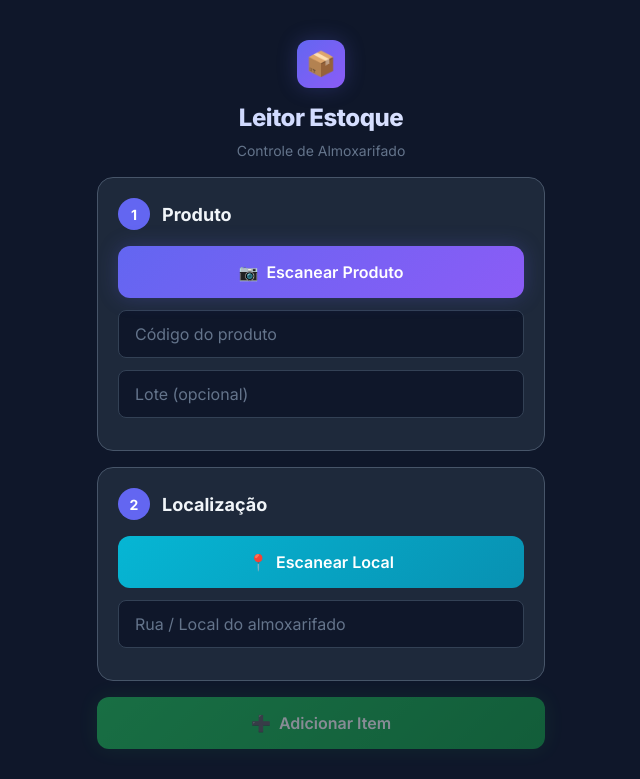
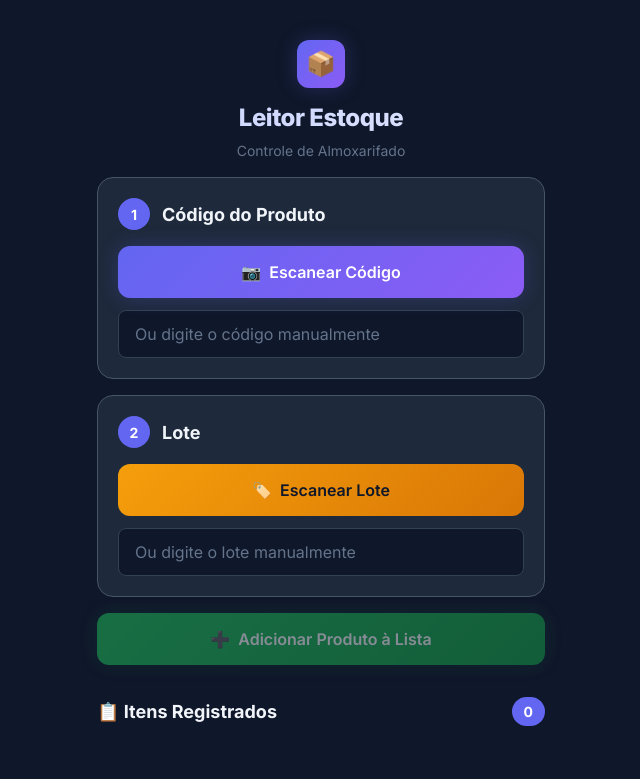
Before and after one commit to tecnologiaklg/leitor, a React (Vite) app: page / in a window 1280 px wide. Shown: the top 779 px of the page, without its empty margins (319-959 px from the left). Built offline with nearby package versions, Linux system fonts and the light colour scheme.

Commit message:
Atualizando o fluxo para ler codigo, lote e depois o local em lote

```diff
--- a/src/App.tsx
+++ b/src/App.tsx
@@ -3,37 +3,58 @@ import Scanner from './components/Scanner'
 import ItemList from './components/ItemList'
 import Toast, { showToast } from './components/Toast'
 import ConfirmDialog from './components/ConfirmDialog'
-import { parseQRData, generateId, formatDateTime } from './utils/helpers'
+import { generateId, formatDateTime } from './utils/helpers'
 import type { StockItem } from './utils/helpers'
 import { exportCSV, exportExcel } from './services/exportService'
 
+interface PendingProduct {
+  id: string
+  codigo: string
+  lote: string
+}
+
 const App: React.FC = () => {
-  // Step 1: Product data
+  // Step 1: Product code
   const [codigo, setCodigo] = useState('')
+
+  // Step 2: Lot
   const [lote, setLote] = useState('')
 
-  // Step 2: Location
+  // Pending products (before assigning location)
+  const [pendingProducts, setPendingProducts] = useState<PendingProduct[]>([])
+
+  // Step 3: Location
   const [local, setLocal] = useState('')
   const [lastLocal, setLastLocal] = useState('')
 
-  // Items list
+  // Final items list
   const [items, setItems] = useState<StockItem[]>([])
 
-  // Scanner states (only one scanner at a time)
+  // Scanner states
   const [scanningProduct, setScanningProduct] = useState(false)
+  const [scanningLote, setScanningLote] = useState(false)
   const [scanningLocal, setScanningLocal] = useState(false)
 
   // Dialog
   const [showClearDialog, setShowClearDialog] = useState(false)
 
-  // Handle product scan
+  // Stop all other scanners when one starts
+  const stopAllScanners = () => {
+    setScanningProduct(false)
+    setScanningLote(false)
+    setScanningLocal(false)
+  }
+
+  // Handle product code scan
   const handleProductScan = useCallback((result: string) => {
-    const parsed = parseQRData(result)
-    setCodigo(parsed.codigo)
-    if (parsed.lote) {
-      setLote(parsed.lote)
-    }
-    showToast(`Produto lido: ${parsed.codigo}`, 'success', '📦')
+    setCodigo(result.trim())
+    showToast(`Código lido: ${result.trim()}`, 'success', '📦')
+  }, [])
+
+  // Handle lot scan
+  const handleLoteScan = useCallback((result: string) => {
+    setLote(result.trim())
+    showToast(`Lote lido: ${result.trim()}`, 'success', '🏷️')
   }, [])
 
   // Handle location scan
@@ -41,6 +62,33 @@ const App: React.FC = () => {
     setLocal(result.trim())
     showToast(`Local lido: ${result.trim()}`, 'success', '📍')
   }, [])
+
+  // Add product+lot to pending list
+  const handleAddPending = () => {
+    if (!codigo) {
+      showToast('Escaneie ou digite o código do produto', 'error')
+      return
+    }
+
+    const newPending: PendingProduct = {
+      id: generateId(),
+      codigo,
+      lote,
+    }
+
+    setPendingProducts((prev) => [newPending, ...prev])
+    showToast(`Produto adicionado: ${codigo}`, 'success', '✅')
+
+    // Reset product/lot fields for next scan
+    setCodigo('')
+    setLote('')
+  }
+
+  // Remove item from pending list
+  const handleRemovePending = (id: string) => {
+    setPendingProducts((prev) => prev.filter((p) => p.id !== id))
+    showToast('Produto removido da lista', 'info', '🗑️')
+  }
 
   // Use last location shortcut
   const handleRepeatLocal = () => {
@@ -50,36 +98,41 @@ const App: React.FC = () => {
     }
   }
 
-  // Add item
-  const handleAddItem = () => {
-    if (!codigo) {
-      showToast('Escaneie ou digite o código do produto', 'error')
+  // Confirm location: assign location to all pending products
+  const handleConfirmLocation = () => {
+    if (pendingProducts.length === 0) {
+      showToast('Nenhum produto pendente', 'error')
       return
     }
     if (!local) {
-      showToast('Escaneie ou digite o local de armazenamento', 'error')
+      showToast('Escaneie ou digite a localização', 'error')
       return
     }
 
-    const newItem: StockItem = {
+    const now = formatDateTime()
+    const newItems: StockItem[] = pendingProducts.map((p) => ({
       id: generateId(),
-      codigo,
-      lote,
+      codigo: p.codigo,
+      lote: p.lote,
       local,
-      dataHora: formatDateTime(),
+      dataHora: now,
+    }))
+
+    setItems((prev) => [...newItems, ...prev])
+    setLastLocal(local)
+
+    showToast(
+      `${pendingProducts.length} produto(s) vinculado(s) ao local ${local}`,
+      'success',
+      '🎉'
+    )
+
+    // Clear pending list and location
+    setPendingProducts([])
+    setLocal('')
   }
 
-    setItems((prev) => [newItem, ...prev])
-    setLastLocal(local)
-
-    showToast('Item adicionado com sucesso!', 'success', '✅')
-
-    // Reset fields (keep local for convenience)
-    setCodigo('')
-    setLote('')
-  }
-
-  // Remove single item
+  // Remove single final item
   const handleRemoveItem = (id: string) => {
     setItems((prev) => prev.filter((item) => item.id !== id))
     showToast('Item removido', 'info', '🗑️')
@@ -88,11 +141,12 @@ const App: React.FC = () => {
   // Clear all
   const handleClearAll = () => {
     setItems([])
+    setPendingProducts([])
     setCodigo('')
     setLote('')
     setLocal('')
     setShowClearDialog(false)
-    showToast('Lista limpa', 'info', '🧹')
+    showToast('Tudo limpo', 'info', '🧹')
   }
 
   // Export handlers
@@ -115,6 +169,8 @@ const App: React.FC = () => {
   }
 
   const productReady = Boolean(codigo)
+  const loteReady = Boolean(lote)
+  const hasPending = pendingProducts.length > 0
   const localReady = Boolean(local)
 
   return (
@@ -123,8 +179,8 @@ const App: React.FC = () => {
       <ConfirmDialog
         open={showClearDialog}
         icon="🗑️"
-        title="Limpar Lista"
-        message={`Tem certeza que deseja remover todos os ${items.length} itens? Esta ação não pode ser desfeita.`}
+        title="Limpar Tudo"
+        message={`Remover ${items.length} item(ns) registrado(s) e ${pendingProducts.length} pendente(s)? Esta ação não pode ser desfeita.`}
         confirmText="Limpar Tudo"
         cancelText="Cancelar"
         onConfirm={handleClearAll}
@@ -138,69 +194,138 @@ const App: React.FC = () => {
         <p className="header__subtitle">Controle de Almoxarifado</p>
       </header>
 
-      {/* Step 1: Product */}
+      {/* ============ STEP 1: Product Code ============ */}
       <section className={`card ${productReady ? 'card--success' : ''}`}>
         <div className="card__header">
           <span className={`card__step ${productReady ? 'card__step--done' : ''}`}>
             {productReady ? '✓' : '1'}
           </span>
-          <h2 className="card__title">Produto</h2>
+          <h2 className="card__title">Código do Produto</h2>
         </div>
 
         <Scanner
           onScan={handleProductScan}
-          label="Escanear Produto"
+          label="Escanear Código"
           buttonIcon="📷"
           buttonClass="btn--primary"
           scanning={scanningProduct}
           setScanning={(v) => {
+            if (v) stopAllScanners()
             setScanningProduct(v)
-            if (v) setScanningLocal(false)
           }}
         />
 
         <div className="mt-3">
-          <div className="input-group">
           <input
             type="text"
             className="input"
-              placeholder="Código do produto"
+            placeholder="Ou digite o código manualmente"
             value={codigo}
             onChange={(e) => setCodigo(e.target.value)}
           />
         </div>
-          <div className="input-group">
+
+        {productReady && (
+          <div className="data-display mt-3">
+            <span className="data-display__label">Cód</span>
+            <span className="data-display__value">{codigo}</span>
+          </div>
+        )}
+      </section>
+
+      {/* ============ STEP 2: Lot ============ */}
+      <section className={`card ${loteReady ? 'card--success' : ''}`}>
+        <div className="card__header">
+          <span className={`card__step ${loteReady ? 'card__step--done' : ''}`}>
+            {loteReady ? '✓' : '2'}
+          </span>
+          <h2 className="card__title">Lote</h2>
+        </div>
+
+        <Scanner
+          onScan={handleLoteScan}
+          label="Escanear Lote"
+          buttonIcon="🏷️"
+          buttonClass="btn--warning"
+          scanning={scanningLote}
+          setScanning={(v) => {
+            if (v) stopAllScanners()
+            setScanningLote(v)
+          }}
+        />
+
+        <div className="mt-3">
           <input
             type="text"
             className="input"
-              placeholder="Lote (opcional)"
+            placeholder="Ou digite o lote manualmente"
             value={lote}
             onChange={(e) => setLote(e.target.value)}
           />
         </div>
-        </div>
 
-        {productReady && (
-          <div>
-            <div className="data-display">
-              <span className="data-display__label">Cód</span>
-              <span className="data-display__value">{codigo}</span>
-            </div>
-            {lote && (
-              <div className="data-display">
+        {loteReady && (
+          <div className="data-display mt-3">
             <span className="data-display__label">Lote</span>
             <span className="data-display__value">{lote}</span>
           </div>
         )}
-          </div>
-        )}
       </section>
 
-      {/* Step 2: Location */}
+      {/* ============ ADD TO PENDING ============ */}
+      <button
+        className="btn btn--success"
+        onClick={handleAddPending}
+        disabled={!productReady}
+        style={{ marginBottom: 'var(--space-4)' }}
+      >
+        <span>➕</span>
+        Adicionar Produto à Lista
+      </button>
+
+      {/* ============ PENDING PRODUCTS ============ */}
+      {hasPending && (
+        <section className="card card--active">
+          <div className="card__header">
+            <span className="items-count">{pendingProducts.length}</span>
+            <h2 className="card__title">Produtos Pendentes</h2>
+          </div>
+
+          <p className="text-sm text-muted mb-3">
+            Escaneie a localização para vincular todos os produtos abaixo.
+          </p>
+
+          {pendingProducts.map((p) => (
+            <div key={p.id} className="item-card">
+              <button
+                className="item-card__delete"
+                onClick={() => handleRemovePending(p.id)}
+                title="Remover"
+              >
+                ✕
+              </button>
+              <div className="item-card__row">
+                <span className="item-card__icon">📦</span>
+                <span className="item-card__label">Cód</span>
+                <span className="item-card__value">{p.codigo}</span>
+              </div>
+              <div className="item-card__row">
+                <span className="item-card__icon">🏷️</span>
+                <span className="item-card__label">Lote</span>
+                <span className="item-card__value">{p.lote || '—'}</span>
+              </div>
+            </div>
+          ))}
+        </section>
+      )}
+
+      {/* ============ STEP 3: Location (only shows when there are pending products) ============ */}
+      {hasPending && (
+        <>
           <section className={`card ${localReady ? 'card--success' : ''}`}>
             <div className="card__header">
               <span className={`card__step ${localReady ? 'card__step--done' : ''}`}>
-            {localReady ? '✓' : '2'}
+                {localReady ? '✓' : '3'}
               </span>
               <h2 className="card__title">Localização</h2>
             </div>
@@ -212,25 +337,23 @@ const App: React.FC = () => {
               buttonClass="btn--info"
               scanning={scanningLocal}
               setScanning={(v) => {
+                if (v) stopAllScanners()
                 setScanningLocal(v)
-            if (v) setScanningProduct(false)
               }}
             />
 
             <div className="mt-3">
-          <div className="input-group">
               <input
                 type="text"
                 className="input"
-              placeholder="Rua / Local do almoxarifado"
+                placeholder="Ou digite o local manualmente"
                 value={local}
                 onChange={(e) => setLocal(e.target.value)}
               />
             </div>
-        </div>
 
             {lastLocal && !local && (
-          <button className="repeat-local" onClick={handleRepeatLocal}>
+              <button className="repeat-local mt-3" onClick={handleRepeatLocal}>
                 <span>🔁</span>
                 <span className="repeat-local__label">Repetir último:</span>
                 <span className="repeat-local__value">{lastLocal}</span>
@@ -238,28 +361,30 @@ const App: React.FC = () => {
             )}
 
             {localReady && (
-          <div className="data-display">
+              <div className="data-display mt-3">
                 <span className="data-display__label">Local</span>
                 <span className="data-display__value">{local}</span>
               </div>
             )}
           </section>
 
-      {/* Step 3: Add */}
+          {/* Confirm: assign location to all pending */}
           <button
             className="btn btn--success"
-        onClick={handleAddItem}
-        disabled={!productReady || !localReady}
+            onClick={handleConfirmLocation}
+            disabled={!localReady}
             style={{ marginBottom: 'var(--space-4)' }}
           >
-        <span>➕</span>
-        Adicionar Item
+            <span>✅</span>
+            Vincular {pendingProducts.length} produto(s) ao local
           </button>
+        </>
+      )}
 
-      {/* Items List */}
+      {/* ============ FINAL ITEMS LIST ============ */}
       <ItemList items={items} onRemoveItem={handleRemoveItem} />
 
-      {/* Export Section */}
+      {/* ============ EXPORT ============ */}
       {items.length > 0 && (
         <div className="export-section">
           <div className="btn-group mb-3">
@@ -276,7 +401,7 @@ const App: React.FC = () => {
             onClick={() => setShowClearDialog(true)}
             style={{ color: 'var(--color-danger)' }}
           >
-            <span>🗑️</span> Limpar Lista ({items.length} itens)
+            <span>🗑️</span> Limpar Tudo ({items.length} itens)
           </button>
         </div>
       )}
```
Lines whose indentation alone changed are shown as unchanged.
